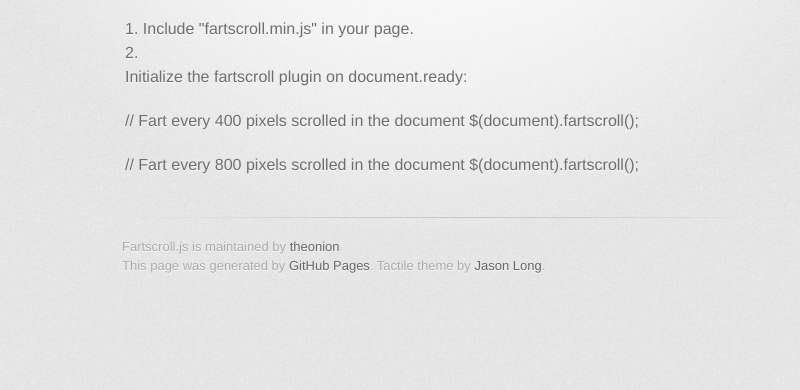
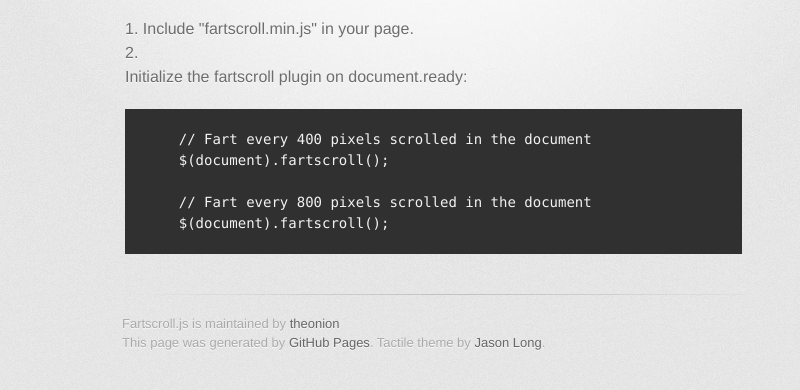
Before and after one commit to theonion/fartscroll.js, a plain HTML site: page index.html in a window 1280 px wide. Shown: the part 346-736 px from the top of the page, without its empty margins (208-1008 px from the left). Drawn offline with Linux system fonts and the light colour scheme; a web font is replaced by a local one.

Commit message:
Adding <pre>

```diff
--- a/index.html
+++ b/index.html
@@ -40,11 +40,12 @@
 <li>
 <p>Initialize the fartscroll plugin on document.ready:</p>
 
-<p>// Fart every 400 pixels scrolled in the document
-$(document).fartscroll(); </p>
+<pre>    // Fart every 400 pixels scrolled in the document
+    $(document).fartscroll();
 
-<p>// Fart every 800 pixels scrolled in the document
-$(document).fartscroll();</p>
+    // Fart every 800 pixels scrolled in the document
+    $(document).fartscroll();
+</pre>
 </li>
 </ol>
         </section>
```
